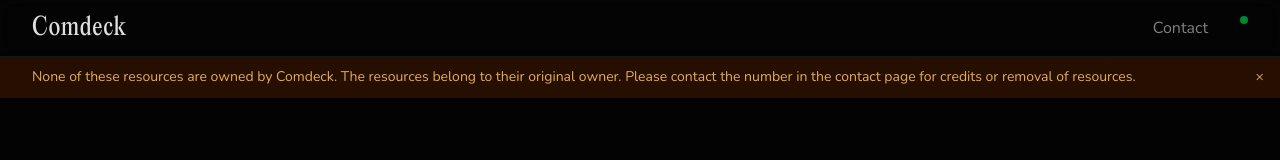
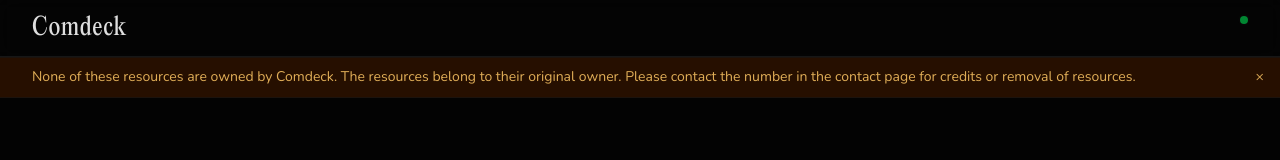
Before and after one commit to UmairFaiser/comdeck, a Next.js app: page / in a window 1280 px wide. Shown: the top 160 px of the page. Built offline with nearby package versions, Linux system fonts and the light colour scheme; some icons are missing.

Commit message:
Removed the contact page

```diff
--- a/app/contact/page.tsx
+++ /dev/null
@@ -1,23 +0,0 @@
-export const metadata = {
-  title: "Contact | Comdeck",
-};
-
-import ContactPageClient from "../../components/ContactPageClient";
-
-export default function ContactPage() {
-
-  return (
-    <section className="py-8">
-      <div className="mx-auto max-w-7xl px-4 sm:px-6 lg:px-8">
-        <header className="mb-6">
-          <h1 className="text-3xl font-bold text-center">Contact</h1>
-          <p className="mt-2 text-center text-text-secondary">
-            Reach us via whatsapp through the numbers below if you need to submit a resource, a feature request, a complaint or any other inquiries regarding the website.
-          </p>
-        </header>
-
-        <ContactPageClient />
-      </div>
-    </section>
-  );
-}
--- a/components/NavBar.tsx
+++ b/components/NavBar.tsx
@@ -16,12 +16,7 @@
           Comdeck
         </Link>
         <div className="flex items-center gap-6">
-          <Link
-            href="/contact"
-            className="text-text-secondary hover:text-foreground transition-colors"
-          >
-            Contact
-          </Link>
+
           <button
             className="relative text-text-secondary hover:text-foreground transition-colors"
             aria-label="Open latest uploads"
```
